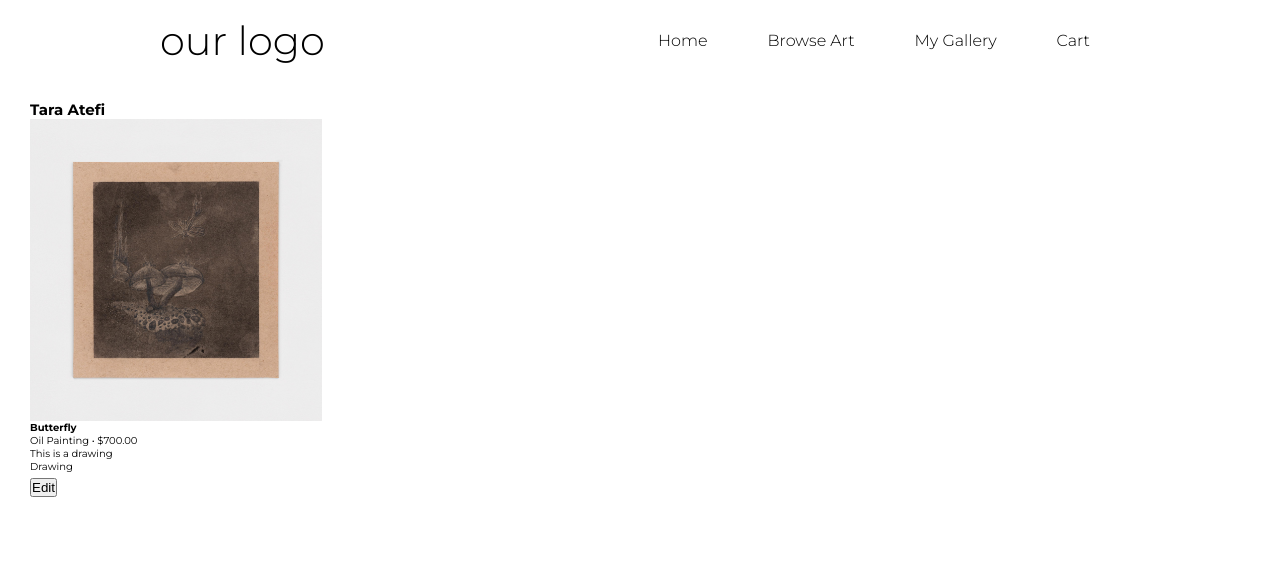
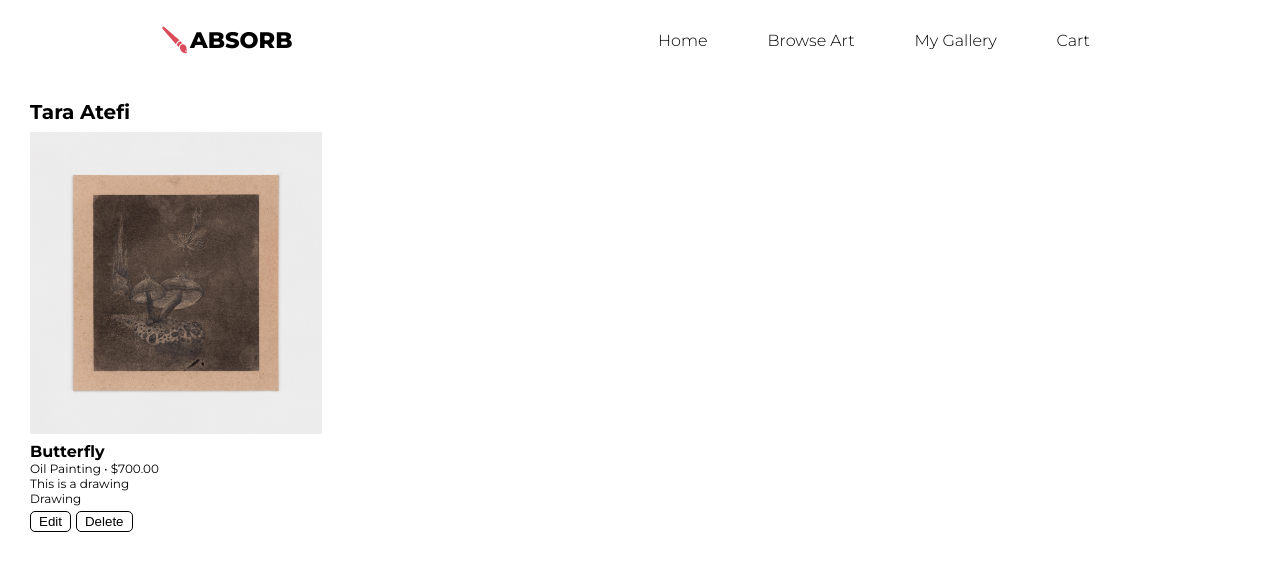
Before and after one commit to opierez/absorb-art-shop, a React app: page /artwork/gallery in a window 1280 px wide. Built offline with nearby package versions, Linux system fonts and the light colour scheme; data requests are answered from the project's data file.

Commit message:
gallery delete request and styling

```diff
--- a/src/components/App.js
+++ b/src/components/App.js
@@ -121,6 +121,17 @@ function App() {
     setArtwork(updatedArt)
   }
 
+  function handleDelete(art){
+    const updatedGallery = myGallery.filter((item) => item.id !== art.id)
+    updateDeletedBrowse(art)
+    setMyGallery(updatedGallery)
+  }
+
+  function updateDeletedBrowse (art){
+    const updatedArt = artwork.filter((item) => item.id !== art.id)
+    setArtwork(updatedArt)
+  }
+
   return (
     <div className="App">
 
@@ -161,6 +172,7 @@ function App() {
           <Gallery
           myGallery={myGallery}
           renderImage={renderImage}
+          handleDelete={handleDelete}
           />
         </Route>
 
--- a/src/components/EditArtSubmission.js
+++ b/src/components/EditArtSubmission.js
@@ -60,6 +60,18 @@ function EditArtSubmission({ onUpdateArt }) {
                 history.push('/artwork/gallery')
             })
     }
+    function handleDeleteArt(id){
+
+    fetch(`http://localhost:6001/artwork/${id}`, {
+      method: "DELETE",
+    })
+            .then(editedArt => {
+              console.log(editedArt)
+                // onUpdateArt(editedArt)
+                // history.push('/artwork/gallery')
+            })
+    console.log(id)
+  }
 
 
     return (
--- a/src/components/Gallery.js
+++ b/src/components/Gallery.js
@@ -2,7 +2,15 @@ import React from 'react'
 import '../styles/Gallery.css'
 import { Link } from "react-router-dom"
 
-function Gallery({ myGallery, renderImage }) {
+function Gallery({ myGallery, renderImage, handleDelete }) {
+
+    function handleDeleteArt(artpiece){
+
+        fetch(`http://localhost:6001/artwork/${artpiece.id}`, {
+          method: "DELETE",
+        })
+                .then(() => handleDelete(artpiece))
+      }
 
     const renderMyGallery = myGallery.map(artpiece => {
 
@@ -22,6 +30,7 @@ function Gallery({ myGallery, renderImage }) {
                 <Link to={`/artwork/${id}/edit`}>
                     <button>Edit</button>
                 </Link>
+                    <button onClick={() => handleDeleteArt(artpiece)}>Delete</button>
             </li>
         )
     })
--- a/src/components/Header.js
+++ b/src/components/Header.js
@@ -11,7 +11,7 @@ function Header() {
             <div className='header-container container'>
                <div className='header-left'>
                     <h1>
-                        <span>Absorb</span>
+                        {/* <span>Absorb</span> */}
                         <span>Independent</span>
                         <span>Art Shop</span>
                     </h1>
--- a/src/components/NavBar.js
+++ b/src/components/NavBar.js
@@ -3,6 +3,7 @@ import '../styles/NavBar.css';
 import '../styles/Search.css'
 import {GiHamburgerMenu} from 'react-icons/gi';
 import {RiCloseLine} from 'react-icons/ri';
+import {GiPaintBrush} from 'react-icons/gi'
 import {Link} from 'react-router-dom';
 
 function NavBar() {
@@ -22,7 +23,8 @@ function NavBar() {
     return (
         <nav className='navbar-container container'>
             <Link to="/" className='logo'>
-                <p className='logo-text'>our logo</p>
+                <GiPaintBrush size={30} color='#DC4A5B'/>
+                <p className='logo-text'>ABSORB</p>
             </Link>
             <menu>
                 <ul className='nav-links grow' id={showMenu ? "mobile-show" : "mobile-hide"}>
--- a/src/styles/ArtDetails.css
+++ b/src/styles/ArtDetails.css
@@ -34,6 +34,7 @@
     display: inline-block;
     font-size: 16px;
     font-weight: bold;
+    cursor: pointer;
 }
 
 .image {
--- a/src/styles/Cards.css
+++ b/src/styles/Cards.css
@@ -11,6 +11,7 @@
 
 .card img {
   width: 100%;
+  cursor: pointer;
 }
 
 .card button {
--- a/src/styles/Gallery.css
+++ b/src/styles/Gallery.css
@@ -15,9 +15,27 @@ li {
 .card img {
   width: 100%;
 }
-
+h2{
+    font-size: 20px;
+    margin-bottom: 8px;
+}
+h4{
+    margin-top: 8px;
+    font-size: 16px;
+}
+p{
+    font-size: 12px;
+}
 .card button {
-  margin-top: 0.5rem;
+    margin-top: 0.5rem;
+    margin-right: 5px;
+    text-decoration: none;
+    color: black;
+    border: 1.5px solid black;
+    border-radius: 5px;
+    padding: 2px 8px;
+    background: transparent;
+    cursor: pointer;
 }
 
 @media (min-width: 768px) {
@@ -27,8 +45,7 @@ li {
   }
 
   .card {
-    width: calc(30% - 2rem);
-    height: calc(50% - 2rem)
+    width: calc(40%);
   }
 }
 
@@ -43,3 +60,19 @@ li {
     width: calc(30% - 2rem);
   }
 }
+/* ,
+    {
+      "inCart": false,
+      "artist": "Tara Atefi",
+      "image": "./images/Butterfly_Flame.jpg",
+      "title": "Butterfly ",
+      "product": "Oil Painting",
+      "price": "700",
+      "description": "This is a drawing",
+      "firstDimension": "",
+      "secondDimension": "",
+      "unit": "",
+      "mediums": "Drawing",
+      "userUploaded": true,
+      "id": 7
+    } */
--- a/src/styles/Header.css
+++ b/src/styles/Header.css
@@ -17,13 +17,16 @@
 .header-container h1 span{
     display: block;
 }
-h1 span:nth-child(1){
+h1 span{
+    font-weight: 550;
+}
+/* h1 span:nth-child(1){
     font-weight: 800;
 }
 h1 span:nth-child(2),
 h1 span:nth-child(3){
     font-weight: 100;
-}
+} */
 .header-container h1::after{
     content: "";
     position: absolute;
--- a/src/styles/NavBar.css
+++ b/src/styles/NavBar.css
@@ -14,9 +14,9 @@
 }
 
 .logo-text{
-    font-size: 40px;
-    font-weight: 300;
-    color: black;
+    font-size: 22.5px;
+    font-weight: 800;
+    color: rgb(0, 0, 0);
 }
 
 .nav-links{
```
